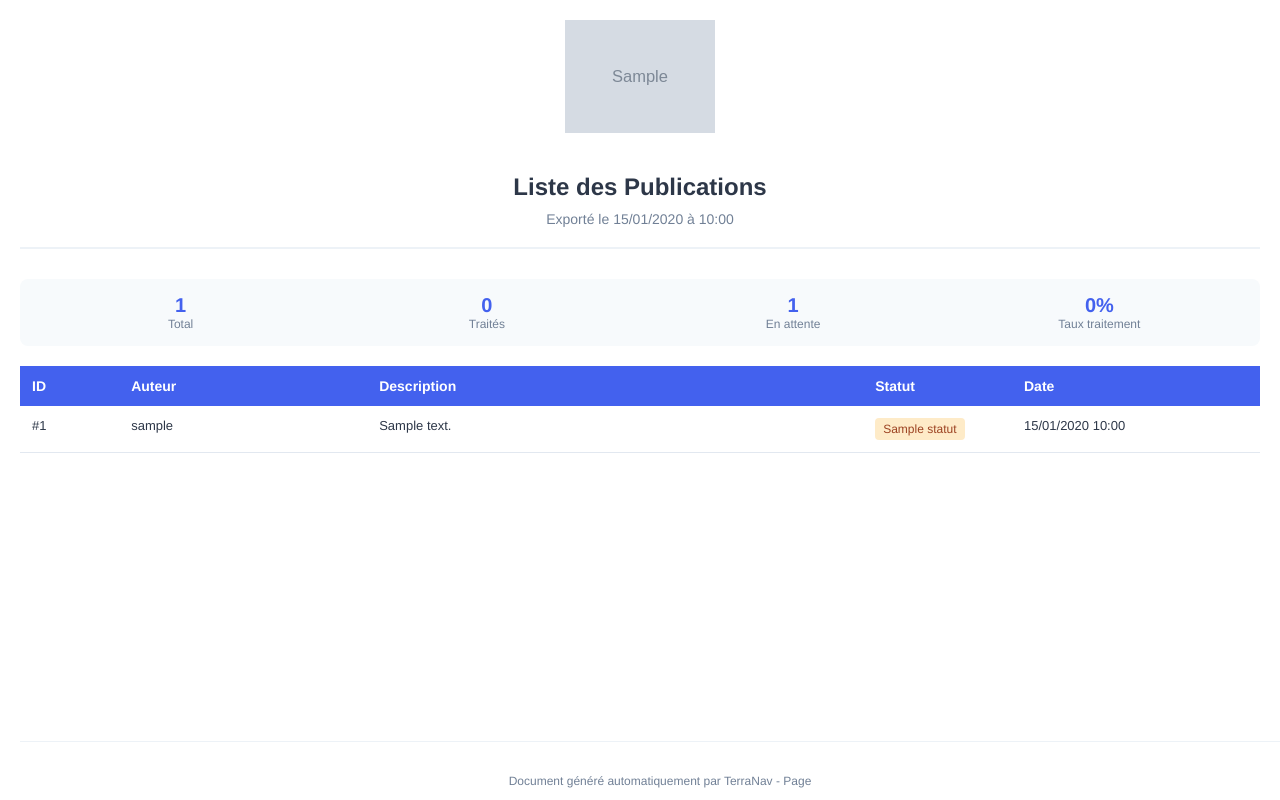
After one commit to Messai-Yosra/TerraNavSymfony1, a Symfony app: template templates/interactions/pdf/posts_pdf.html.twig in a window 1280 px wide. The commit adds this page. Run offline with Twig, Linux system fonts and the light colour scheme; the template is opened without the code that fills it: most values are stand-ins (such as "Sample title", 1, 10 or a date in 2020); grey boxes marked "Sample" are stand-in pictures; some libraries are stand-ins or nearby versions.

Commit message:
pdf done

```diff
--- a/composer.json
+++ b/composer.json
@@ -12,6 +12,7 @@
         "doctrine/doctrine-bundle": "^2.14",
         "doctrine/doctrine-migrations-bundle": "^3.4",
         "doctrine/orm": "^3.3",
+        "dompdf/dompdf": "^2.0",
         "knpuniversity/oauth2-client-bundle": "*",
         "league/oauth2-google": "*",
         "nyholm/psr7": "^1.8",
--- /dev/null
+++ b/templates/interactions/pdf/posts_pdf.html.twig
@@ -0,0 +1,161 @@
+<!DOCTYPE html>
+<html>
+<head>
+    <meta charset="UTF-8">
+    <title>Publications TerraNav</title>
+    <style>
+        body {
+            font-family: 'Helvetica', sans-serif;
+            margin: 20px;
+            color: #2d3748;
+        }
+        .header {
+            text-align: center;
+            margin-bottom: 30px;
+            border-bottom: 2px solid #edf2f7;
+            padding-bottom: 20px;
+        }
+        .logo {
+            max-width: 200px;
+            margin-bottom: 20px;
+        }
+        .title {
+            font-size: 24px;
+            color: #2d3748;
+            margin-bottom: 10px;
+        }
+        .date {
+            color: #718096;
+            font-size: 14px;
+        }
+        table {
+            width: 100%;
+            border-collapse: collapse;
+            margin: 20px 0;
+        }
+        th {
+            background-color: #4361ee;
+            color: white;
+            padding: 12px;
+            text-align: left;
+            font-size: 14px;
+        }
+        td {
+            padding: 12px;
+            border-bottom: 1px solid #e2e8f0;
+            font-size: 13px;
+            vertical-align: top;
+        }
+        tr:nth-child(even) {
+            background-color: #f8fafc;
+        }
+        .status {
+            padding: 4px 8px;
+            border-radius: 4px;
+            font-size: 12px;
+            display: inline-block;
+        }
+        .status-completed {
+            background-color: #c6f6d5;
+            color: #22543d;
+        }
+        .status-pending {
+            background-color: #feebc8;
+            color: #9c4221;
+        }
+        .footer {
+            text-align: center;
+            margin-top: 30px;
+            font-size: 12px;
+            color: #718096;
+            padding-top: 20px;
+            border-top: 1px solid #edf2f7;
+            position: fixed;
+            bottom: 0;
+            width: 100%;
+        }
+        .stats {
+            margin: 20px 0;
+            padding: 15px;
+            background-color: #f7fafc;
+            border-radius: 8px;
+        }
+        .stats-grid {
+            display: grid;
+            grid-template-columns: repeat(4, 1fr);
+            gap: 15px;
+        }
+        .stat-item {
+            text-align: center;
+        }
+        .stat-value {
+            font-size: 20px;
+            font-weight: bold;
+            color: #4361ee;
+        }
+        .stat-label {
+            font-size: 12px;
+            color: #718096;
+        }
+    </style>
+</head>
+<body>
+    <div class="header">
+        <img src="{{ logo_src }}" alt="TerraNav Logo" class="logo" style="max-width: 150px; height: auto;">
+        <h1 class="title">Liste des Publications</h1>
+        <div class="date">Exporté le {{ date_export|date('d/m/Y à H:i') }}</div>
+    </div>
+
+    <div class="stats">
+        <div class="stats-grid">
+            <div class="stat-item">
+                <div class="stat-value">{{ posts|length }}</div>
+                <div class="stat-label">Total</div>
+            </div>
+            <div class="stat-item">
+                <div class="stat-value">{{ posts|filter(p => p.statut == 'traitée')|length }}</div>
+                <div class="stat-label">Traités</div>
+            </div>
+            <div class="stat-item">
+                <div class="stat-value">{{ posts|filter(p => p.statut != 'traitée')|length }}</div>
+                <div class="stat-label">En attente</div>
+            </div>
+            <div class="stat-item">
+                <div class="stat-value">{{ (posts|filter(p => p.statut == 'traitée')|length / posts|length * 100)|round }}%</div>
+                <div class="stat-label">Taux traitement</div>
+            </div>
+        </div>
+    </div>
+
+    <table>
+        <thead>
+            <tr>
+                <th style="width: 8%">ID</th>
+                <th style="width: 20%">Auteur</th>
+                <th style="width: 40%">Description</th>
+                <th style="width: 12%">Statut</th>
+                <th style="width: 20%">Date</th>
+            </tr>
+        </thead>
+        <tbody>
+            {% for post in posts %}
+                <tr>
+                    <td>#{{ post.id }}</td>
+                    <td>{{ post.id_user.username }}</td>
+                    <td>{{ post.description|slice(0, 100) }}{% if post.description|length > 100 %}...{% endif %}</td>
+                    <td>
+                        <span class="status {{ post.statut == 'traitée' ? 'status-completed' : 'status-pending' }}">
+                            {{ post.statut }}
+                        </span>
+                    </td>
+                    <td>{{ post.date|date('d/m/Y H:i') }}</td>
+                </tr>
+            {% endfor %}
+        </tbody>
+    </table>
+
+    <div class="footer">
+        <p>Document généré automatiquement par TerraNav - Page <span class="pagenum"></span></p>
+    </div>
+</body>
+</html>
```
Also changed, not shown: src/Controller/interactions/PublicationAdminController.php (+44 -1 lines), templates/interactions/posts_pdf.html.twig (added, +108 -0 lines), templates/interactions/publicationAdmin.html.twig (+34 -7 lines), 1 other file.
